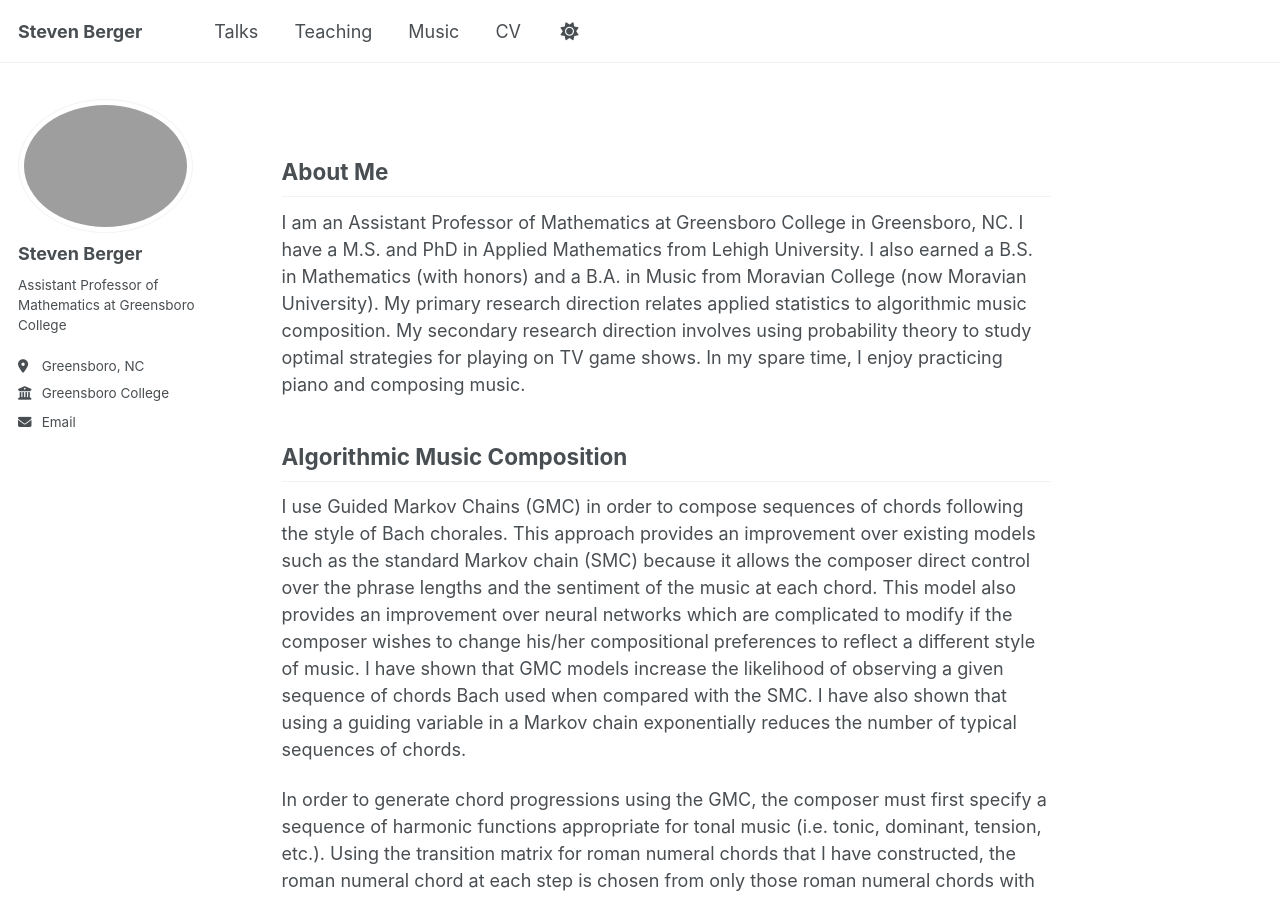
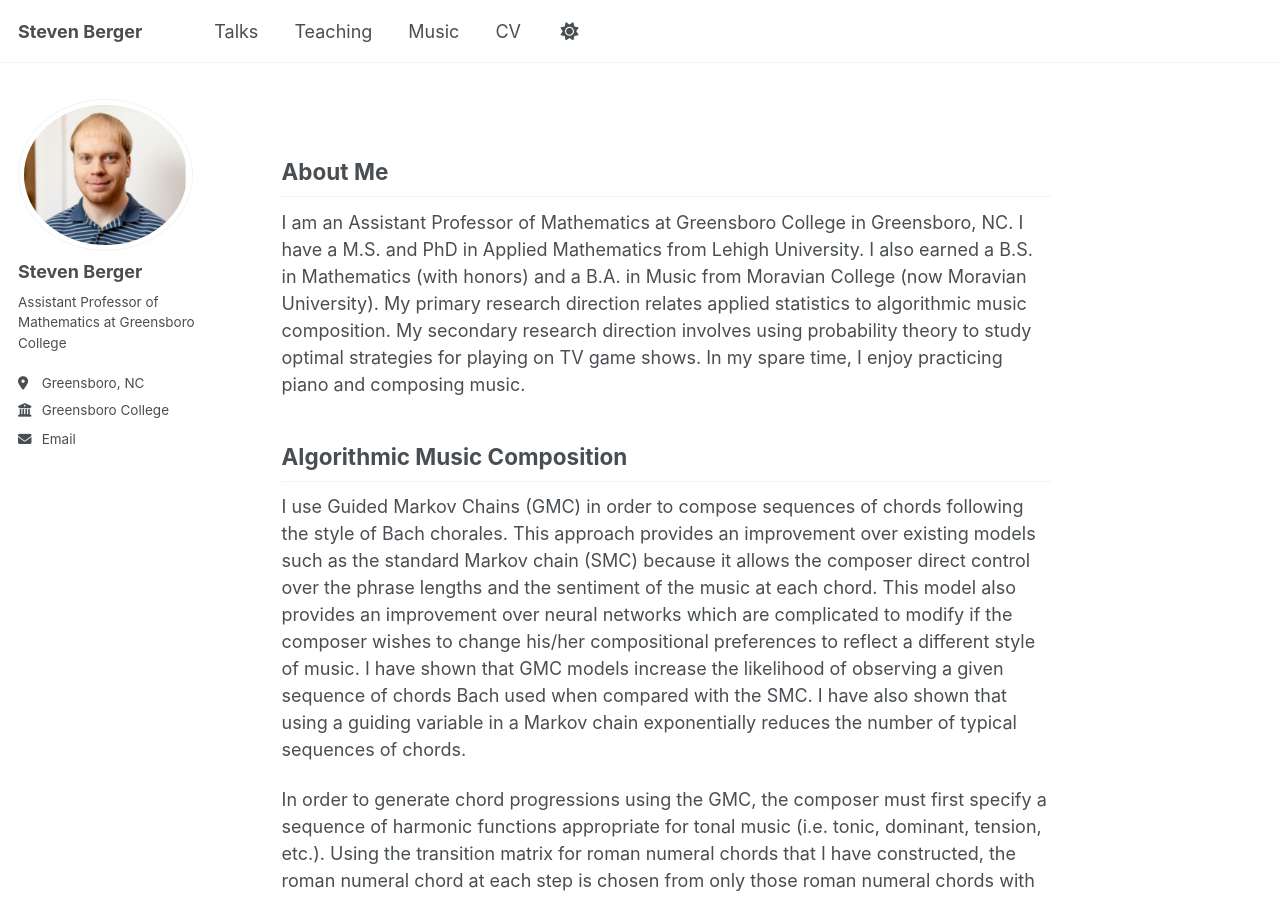
Before and after one commit to SRBerger/SRBerger.github.io, a Jekyll site: the page built from _pages/about.md, in a window 1280 px wide and 900 px high. Built offline with Jekyll 4.4.1, drawn with Linux system fonts in a browser that asks for light colours; a script that is not in the unit is left out.

Commit message:
Update author avatar image URL in config

```diff
--- a/_config.yml
+++ b/_config.yml
@@ -23,7 +23,7 @@ repository               : "SRBerger/SRBerger.github.io"
 #               Additional customization can be done by editing /_includes/author-profile.html
 author:
   # Biographic information
-  avatar           : "https://SRBerger.github.io/images/profile.png"
+  avatar           : "https://SRBerger.github.io/files/IMG_4331.jpeg"
   name             : "Steven Berger"
   pronouns         : # example: "she/her"
   bio              : "Assistant Professor of Mathematics at Greensboro College"
```
